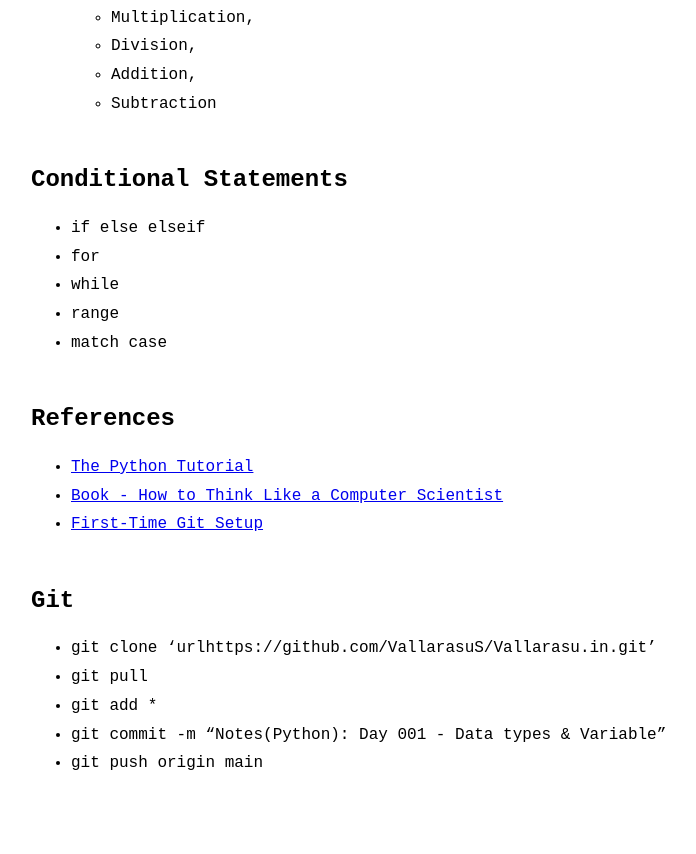
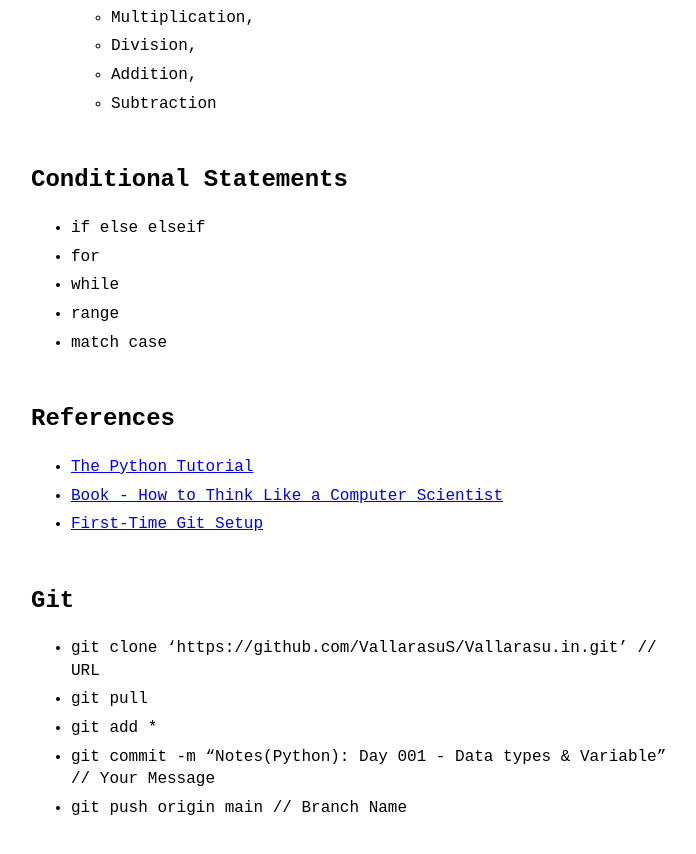
Before and after one commit to VallarasuS/Vallarasu.in, a Jekyll site: the page built from docs/_posts/2025-11-18-python-notes.md, in a window 1280 px wide and 900 px high, scrolled down 2144 px. Shown: the top 854 px of the window, without its empty margins (289-985 px from the left). Built offline with Jekyll 4.4.1, drawn with Linux system fonts in a browser that asks for light colours.

Commit message:
Update 2025-11-18-python-notes.md

```diff
--- a/docs/_posts/2025-11-18-python-notes.md
+++ b/docs/_posts/2025-11-18-python-notes.md
@@ -77,8 +77,8 @@ category: Python
 
 ## Git
 
-- git clone 'urlhttps://github.com/VallarasuS/Vallarasu.in.git'
+- git clone 'https://github.com/VallarasuS/Vallarasu.in.git' // URL
 - git pull
 - git add *
-- git commit -m "Notes(Python): Day 001 - Data types & Variable"
-- git push origin main
+- git commit -m "Notes(Python): Day 001 - Data types & Variable" // Your Message
+- git push origin main // Branch Name
```
